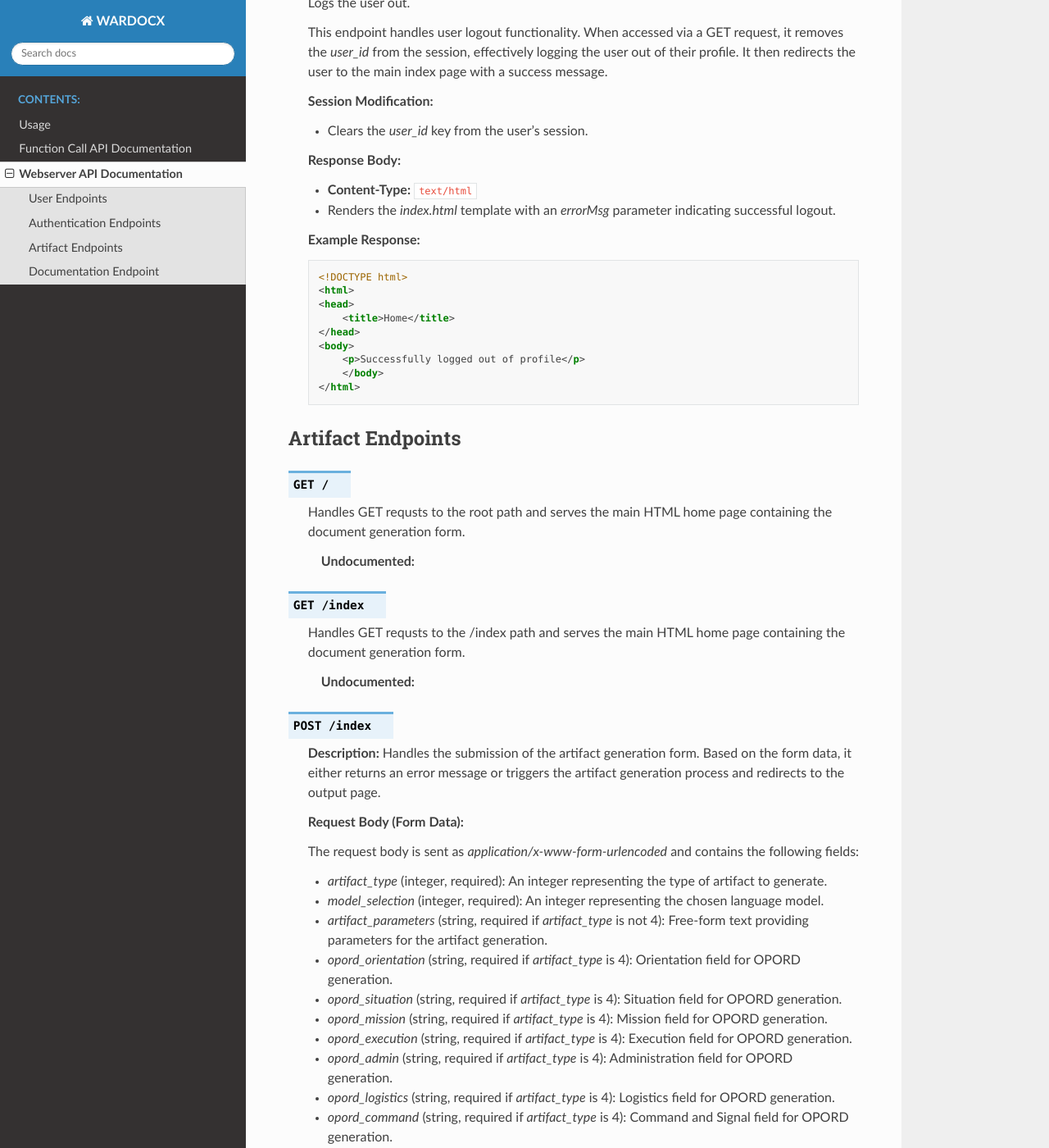
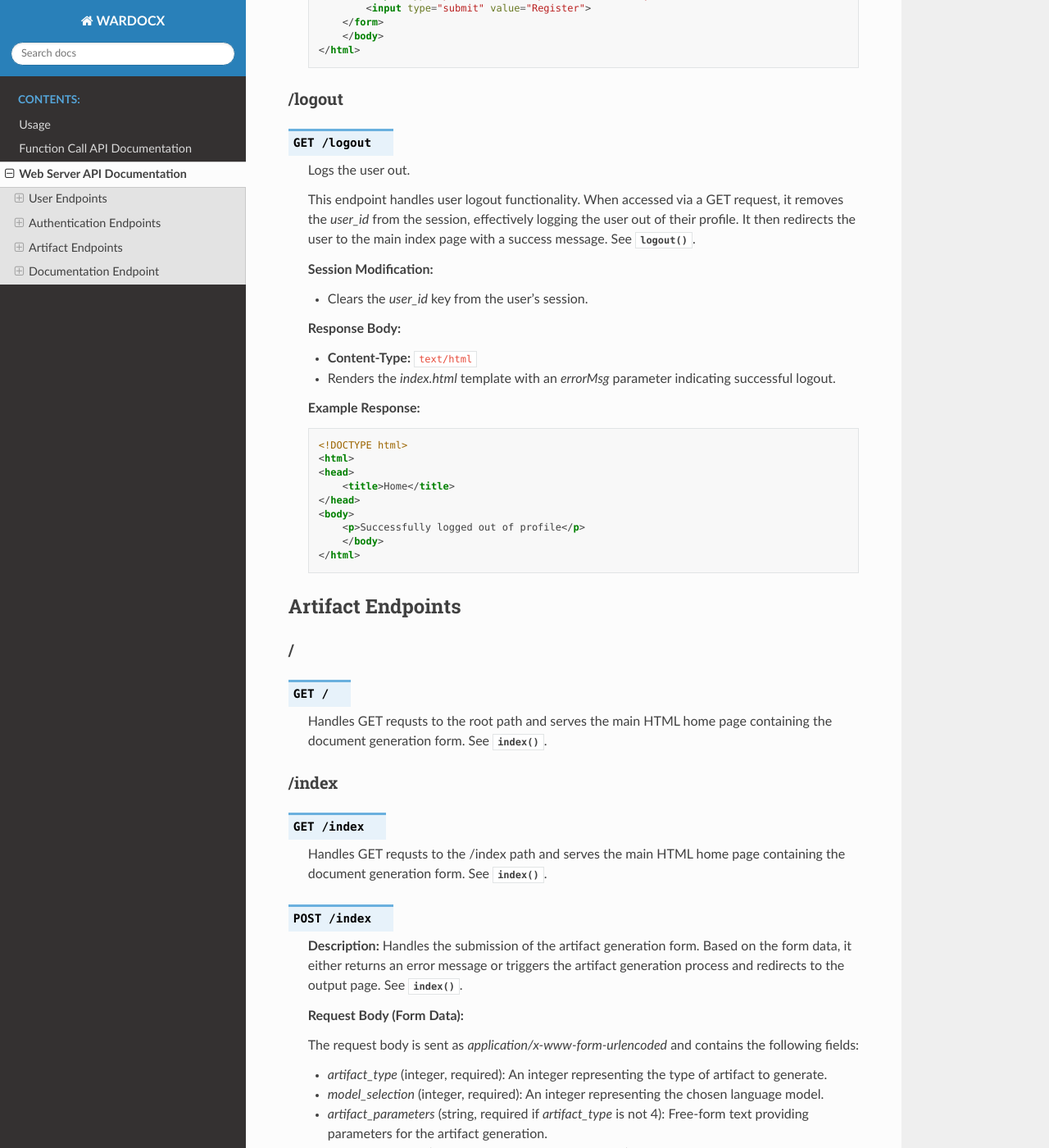
Before and after one commit to sideoffryes/AI_Wargaming_Capstone, a Sphinx documentation site: the page built from docs/source/app.rst, in a window 1280 px wide and 1400 px high, scrolled down 10384 px. Shown: the whole window at 82% size. Built offline with Sphinx 7.4.7 and the Read the Docs theme 3.1.0, drawn with Linux system fonts in a browser that asks for light colours; some of the changed text lies outside the part shown.

Commit message:
enormous docs overhaul

```diff
--- a/docs/source/app.rst
+++ b/docs/source/app.rst
@@ -1,16 +1,19 @@
-Webserver API Documentation
-===========================
+Web Server API Documentation
+============================
 
 Describes the API endpoints for the Flask web server
 
 User Endpoints
 --------------
 
+/userprofile
+^^^^^^^^^^^^
+
 .. http:get:: /userprofile
 
    Displays the user profile page.
 
-   This endpoint renders the user profile page, allowing logged-in users to view their username and change their password. If the user is not logged in (no `user_id` in the session), it displays a default view indicating they are not logged in.
+   This endpoint renders the user profile page, allowing logged-in users to view their username and change their password. If the user is not logged in (no `user_id` in the session), it displays a default view indicating they are not logged in. See :func:`~app.userprofile`.
 
    **Session Requirements:**
 
@@ -255,11 +258,14 @@ User Endpoints
 Authentication Endpoints
 ------------------------
 
+/login
+^^^^^^
+
 .. http:get:: /login
 
    Displays the login form.
 
-   This endpoint is responsible for rendering the HTML form that allows users to log in to the web application. No data is submitted or processed when this endpoint is accessed via a GET request.
+   This endpoint is responsible for rendering the HTML form that allows users to log in to the web application. No data is submitted or processed when this endpoint is accessed via a GET request. See :func:`~app.login`.
 
    **Response Body:**
 
@@ -291,7 +297,7 @@ Authentication Endpoints
 
    Handles user login submissions.
 
-   This endpoint processes the login form submitted by users. It expects a POST request with username and password data. It authenticates the user against stored credentials and either logs them in or displays an error message.
+   This endpoint processes the login form submitted by users. It expects a POST request with username and password data. It authenticates the user against stored credentials and either logs them in or displays an error message. See :func:`~app.login`.
 
    **Request Body:**
 
@@ -353,11 +359,14 @@ Authentication Endpoints
           </body>
       </html>
 
+/register
+^^^^^^^^^
+
 .. http:get:: /register
 
    Displays the user registration form.
 
-   This endpoint renders the HTML form that allows new users to create an account on the web application. No data is submitted or processed when this endpoint is accessed via a GET request.
+   This endpoint renders the HTML form that allows new users to create an account on the web application. No data is submitted or processed when this endpoint is accessed via a GET request. See :func:`~app.register`.
 
    **Response Body:**
 
@@ -490,11 +499,14 @@ Authentication Endpoints
           </body>
       </html>
 
+/logout
+^^^^^^^
+
 .. http:get:: /logout
 
    Logs the user out.
 
-   This endpoint handles user logout functionality. When accessed via a GET request, it removes the `user_id` from the session, effectively logging the user out of their profile. It then redirects the user to the main index page with a success message.
+   This endpoint handles user logout functionality. When accessed via a GET request, it removes the `user_id` from the session, effectively logging the user out of their profile. It then redirects the user to the main index page with a success message. See :func:`~app.logout`.
 
    **Session Modification:**
 
@@ -522,21 +534,23 @@ Authentication Endpoints
 Artifact Endpoints
 ------------------
 
+/
+^
+
 .. http:get:: /
 
-   Handles GET requsts to the root path and serves the main HTML home page containing the document generation form.
+   Handles GET requsts to the root path and serves the main HTML home page containing the document generation form. See :func:`~app.index`.
 
-   :undocumented:
+/index
+^^^^^^
 
 .. http:get:: /index
 
-   Handles GET requsts to the /index path and serves the main HTML home page containing the document generation form.
-
-   :undocumented:
+   Handles GET requsts to the /index path and serves the main HTML home page containing the document generation form. See :func:`~app.index`.
 
 .. http:post:: /index
 
-   **Description:** Handles the submission of the artifact generation form. Based on the form data, it either returns an error message or triggers the artifact generation process and redirects to the output page.
+   **Description:** Handles the submission of the artifact generation form. Based on the form data, it either returns an error message or triggers the artifact generation process and redirects to the output page. See :func:`~app.index`.
 
    **Request Body (Form Data):**
 
@@ -599,11 +613,14 @@ Artifact Endpoints
                </body>
            </html>
 
+/output
+^^^^^^^
+
 .. http:get:: /output
 
    Renders the output.html template.
 
-   This endpoint is responsible for displaying the main output of the web application. It fetches no external data but directly renders the content defined in the `output.html` template.
+   This endpoint is responsible for displaying the main output of the web application. It fetches no external data but directly renders the content defined in the `output.html` template. See :func:`~app.home`.
 
    **Response Body:**
 
@@ -625,13 +642,14 @@ Artifact Endpoints
       </html>
 
 
-
+/my_artifacts
+^^^^^^^^^^^^^
 
 .. http:get:: /my_artifacts
 
    Displays the logged-in user's generated artifacts.
 
-   This endpoint retrieves and displays a list of artifacts that have been generated by the currently logged-in user. It requires the user to be authenticated (i.e., having a `user_id` in the session).
+   This endpoint retrieves and displays a list of artifacts that have been generated by the currently logged-in user. It requires the user to be authenticated (i.e., having a `user_id` in the session). See :func:`~app.my_artifacts`.
 
    **Session Requirements:**
 
@@ -709,11 +727,14 @@ Artifact Endpoints
 Documentation Endpoint
 -----------------------
 
+/docs/(path:filename)
+^^^^^^^^^^^^^^^^^^^^^
+
 .. http:get:: /docs/(path:filename)
 
    Serves static documentation files.
 
-   This endpoint serves static files from the Sphinx-generated documentation build directory (`../docs/build/html`). The `filename` part of the URL path is dynamically used to locate and serve the requested file.
+   This endpoint serves static files from the Sphinx-generated documentation build directory (`../docs/build/html`). The `filename` part of the URL path is dynamically used to locate and serve the requested file. See :func:`~app.docs`.
 
    **Path Parameters:**
 
--- a/docs/source/conf.py
+++ b/docs/source/conf.py
@@ -12,16 +12,14 @@ sys.path.insert(0, os.path.abspath("../../capstone"))
 
 project = 'WARDOCX'
 author = 'Peter Asjes, Henry Frye, Caleb Koutrakos, Will Robinson,and Bobby Ziman'
-release = '0.6'
+release = '0.7'
 
 # -- General configuration ---------------------------------------------------
 # https://www.sphinx-doc.org/en/master/usage/configuration.html#general-configuration
 
 extensions = [
     'sphinx.ext.duration',
-    'sphinx.ext.doctest',
     'sphinx.ext.autodoc',
-    'sphinx.ext.autosummary',
     'sphinxcontrib.httpdomain'
 ]
 autosummary_generate = True
@@ -32,4 +30,3 @@ exclude_patterns = []
 # https://www.sphinx-doc.org/en/master/usage/configuration.html#options-for-html-output
 
 html_theme = 'sphinx_rtd_theme'
-html_static_path = ['_static']
--- /dev/null
+++ b/docs/source/docGen.rst
@@ -0,0 +1,5 @@
+docGen
+======
+
+.. automodule:: docGen
+   :members:
--- /dev/null
+++ b/docs/source/faissSetup.rst
@@ -0,0 +1,5 @@
+faissSetup
+==========
+
+.. automodule:: faissSetup
+   :members:
--- a/docs/source/index.rst
+++ b/docs/source/index.rst
@@ -1,8 +1,3 @@
-.. WARDOCX documentation master file, created by
-   sphinx-quickstart on Thu Jan 30 10:32:27 2025.
-   You can adapt this file completely to your liking, but it should at least
-   contain the root `toctree` directive.
-
 Welcome to WARDOCX's documentation!
 ========================================
 
--- /dev/null
+++ b/docs/source/pdfToText.rst
@@ -0,0 +1,5 @@
+pdfToText
+=========
+
+.. automodule:: pdfToText
+   :members:
```
Also changed, not shown: docs/source/api.rst (+8 -3 lines), docs/source/app_funcs.rst (added, +7 -0 lines), docs/source/generated/docGen.rst (deleted, +0 -16 lines), docs/source/generated/faissSetup.rst (deleted, +0 -16 lines), docs/source/generated/pdfToText.rst (deleted, +0 -11 lines), 6 other files.
